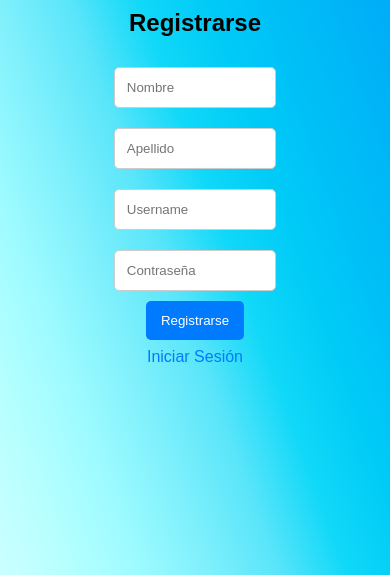
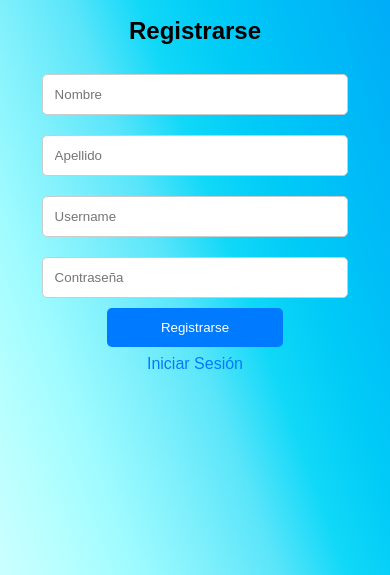
Before and after one commit to danielmanotas/graph-notes, a plain HTML site: page Graph-Notes/html/registro.html in a window 390 px wide. Shown: the part 269-844 px from the top of the page. Drawn offline with Linux system fonts and the light colour scheme.

Commit message:
Responsive

```diff
--- a/Graph-Notes/css/login.css
+++ b/Graph-Notes/css/login.css
@@ -12,10 +12,10 @@ body {
     background-color: rgba(255, 255, 255, 0.9);
     border-radius: 10px;
     box-shadow: 0 4px 10px rgba(0, 0, 0, 0.4);
-    padding: 4%;
+    padding: 5%;
     text-align: center;
-    max-width: 25%;
-    /* margin: 0 auto; */
+    max-width: 50%;
+    margin: 0 auto;
     transform: translateY(-20px);
     transition: transform 0.3s ease;
 }
@@ -36,6 +36,13 @@ i{
     margin: 0;
     padding: 5%;
     font-size: 25px;
+}
+
+.text-initial{
+    display: flex;
+    justify-content: center;
+    align-items: center;
+    text-align: center;
 }
 
 input {
@@ -112,7 +119,7 @@ a:hover {
         box-shadow: 0 0px 0px rgba(0, 0, 0, 0);
         /* padding: 4%; */
         text-align: center;
-        max-width: 50%;
+        max-width: 100%;
         /* margin: 0 auto; */
         /* transform: translateY(-20px); */
         /* transition: transform 0.3s ease; */
@@ -124,4 +131,8 @@ a:hover {
         align-items: center;
         text-align: center;
     }
+
+    input{
+        width: 80%;
+    }
 }
--- a/Graph-Notes/css/register.css
+++ b/Graph-Notes/css/register.css
@@ -12,10 +12,10 @@ body {
     background-color: rgba(255, 255, 255, 0.9);
     border-radius: 10px;
     box-shadow: 0 4px 10px rgba(0, 0, 0, 0.4);
-    padding: 3%;
+    padding: 5%;
     text-align: center;
-    max-width: 25%;
-    /* margin: 0 auto; */
+    max-width: 50%;
+    margin: 0 auto;
     transform: translateY(-20px);
     transition: transform 0.3s ease;
 }
@@ -36,6 +36,13 @@ i{
     margin: 0;
     padding: 5%;
     font-size: 25px;
+}
+
+.text-initial{
+    display: flex;
+    justify-content: center;
+    align-items: center;
+    text-align: center;
 }
 
 input {
@@ -84,23 +91,20 @@ a:hover {
 }
 
 
+@media screen and (max-width: 775px) {
+    body{
+        display: flex;
+        justify-content: center;
+        align-items: center;
+        text-align: center;
+    }
 
-@media screen and (width < 975px) {
     .title-form {
         background: linear-gradient(to right, #fff 10%, #000 100%);
         /* color: #fff; */
         background-clip: text;
         -webkit-background-clip: text;
         -webkit-text-fill-color: transparent;
-    }
-}
-
-@media screen and (width < 975px) {
-    body{
-        display: flex;
-        justify-content: center;
-        align-items: center;
-        text-align: center;
     }
 
     .login-container {
@@ -115,7 +119,7 @@ a:hover {
         box-shadow: 0 0px 0px rgba(0, 0, 0, 0);
         /* padding: 4%; */
         text-align: center;
-        max-width: 50%;
+        max-width: 100%;
         /* margin: 0 auto; */
         /* transform: translateY(-20px); */
         /* transition: transform 0.3s ease; */
@@ -127,4 +131,8 @@ a:hover {
         align-items: center;
         text-align: center;
     }
+
+    input{
+        width: 80%;
+    }
 }
```
